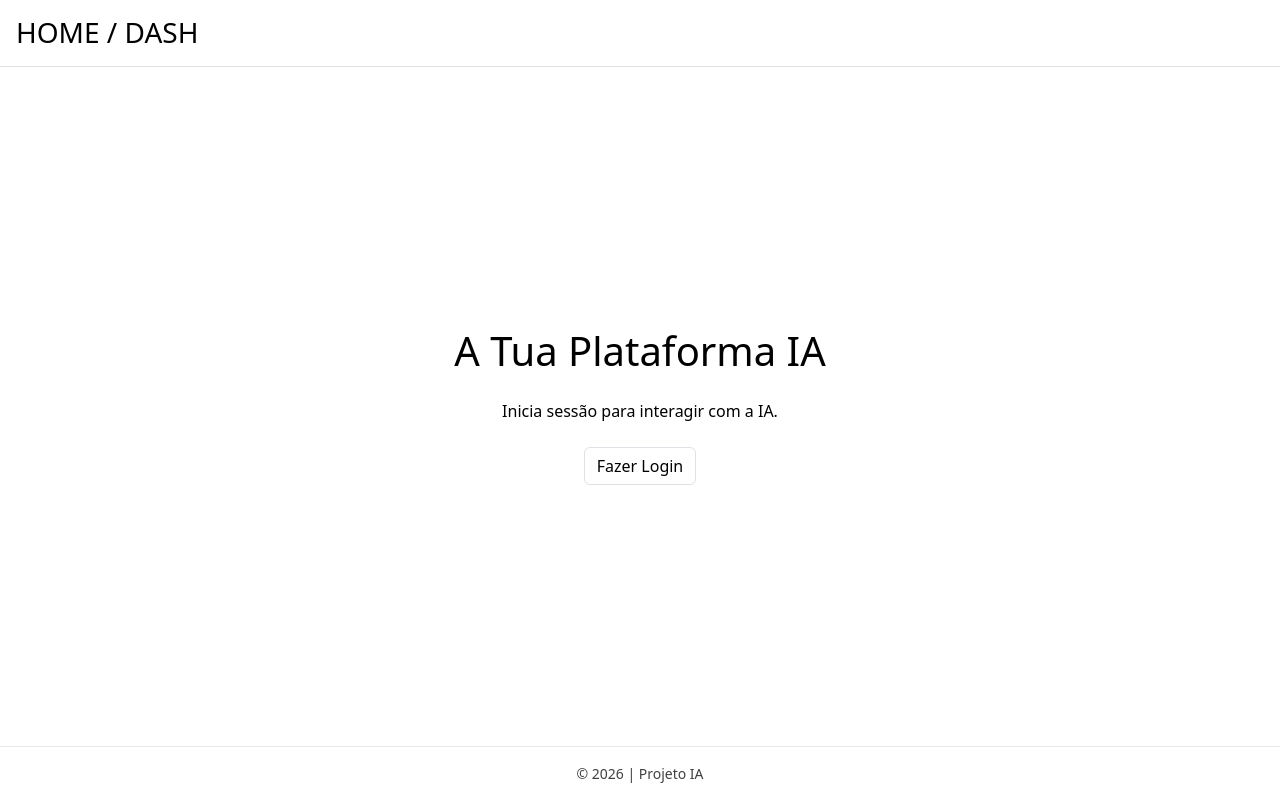
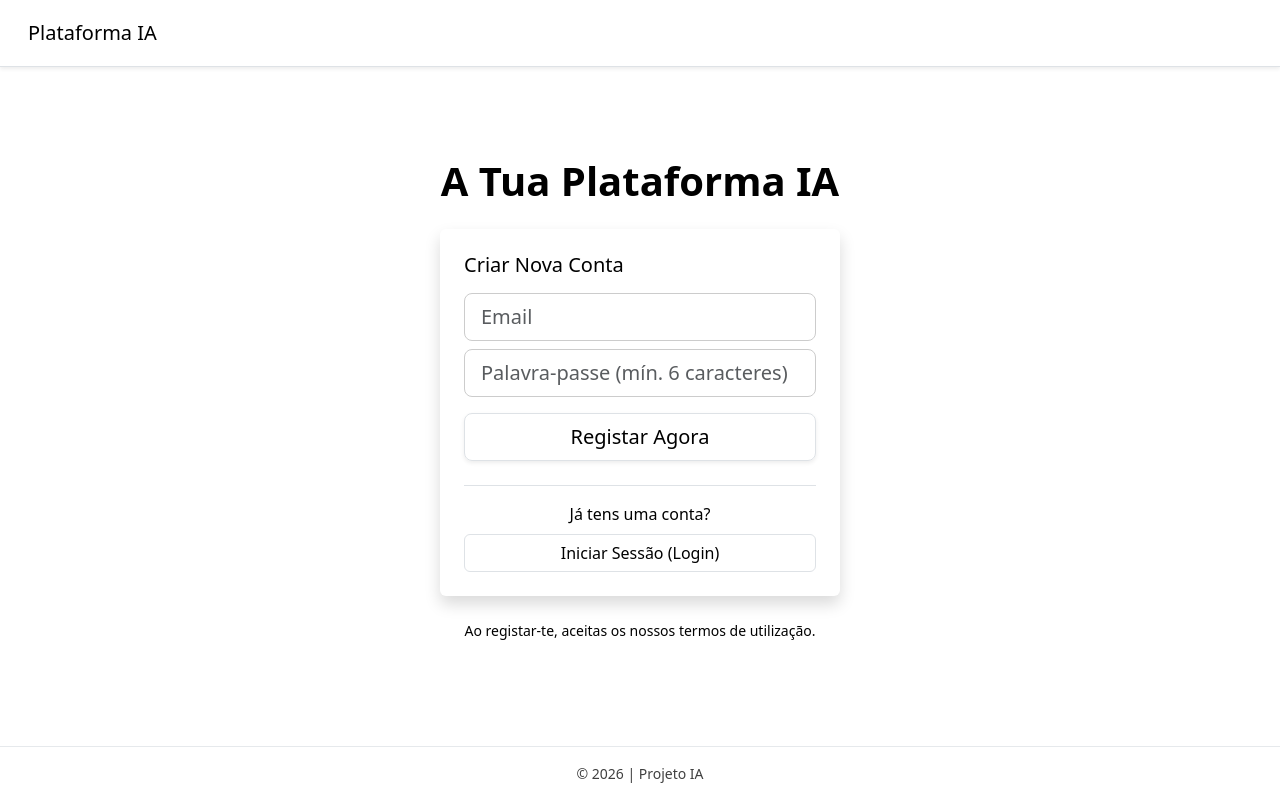
Before and after one commit to RossanaKK/projeto-ia, a React (Vite) app: page / in a window 1280 px wide. Built offline with nearby package versions, Linux system fonts and the light colour scheme; no server answers; the HTML template or start-up script is replaced by a standard one.

Commit message:
reestruturação de componentes

```diff
--- a/src/components/Header.tsx
+++ b/src/components/Header.tsx
@@ -1,32 +1,38 @@
-import { useContext } from 'react';
 import { useNavigate } from 'react-router-dom';
-import { signOut } from "firebase/auth";
-import { auth } from "../config/firebase";
-import { ChatContext } from '../App'; // Importamos o contexto
+import { signOut } from 'firebase/auth';
+import { auth } from '../config/firebase';
 
-export default function Header() {
+export default function Header({ userEmail }: { userEmail: string | null }) {
   const navigate = useNavigate();
-  const user = auth.currentUser;
-  const { setPerguntas, setRespostas } = useContext(ChatContext);
+
   const handleLogout = async () => {
     try {
       await signOut(auth);
-      setPerguntas([]);
-      setRespostas(["Olá! Como posso ajudar hoje?"]);
-      navigate('/login', { replace: true });
+      navigate('/');
     } catch (error) {
       console.error("Erro ao sair:", error);
     }
   };
+
   return (
-    <header className="d-flex justify-content-between p-3 border-bottom">
-      <h3 className="m-0">HOME / DASH</h3>
-      {user && (
-        <div>
-          <span className="me-3 text-secondary">{user.email}</span>
-          <button onClick={handleLogout} className="btn btn-danger btn-sm">Sair</button>
+    <header className="navbar border-bottom shadow-sm p-3">
+      <div className="container-fluid">
+        <span className="navbar-brand mb-0 h1">Plataforma IA</span>
+
+        <div className="d-flex align-items-center gap-3">
+          {userEmail && (
+            <>
+              <span className="small text-muted">{userEmail}</span>
+              <button
+                onClick={handleLogout}
+                className="btn btn-danger btn-sm"
+              >
+                Sair
+              </button>
+            </>
+          )}
         </div>
-      )}
+      </div>
     </header>
   );
 }
--- a/src/components/Home.tsx
+++ b/src/components/Home.tsx
@@ -1,4 +1,7 @@
-import { Link } from 'react-router-dom';
+import { useState } from 'react';
+import { Link, useNavigate } from 'react-router-dom';
+import { createUserWithEmailAndPassword } from 'firebase/auth';
+import { auth } from '../config/firebase';
 import Header from './Header';
 import Footer from './Footer';
 
@@ -7,25 +10,89 @@ interface HomeProps {
 }
 
 export default function Home({ userEmail }: HomeProps) {
+  const [email, setEmail] = useState('');
+  const [password, setPassword] = useState('');
+  const [error, setError] = useState('');
+  const navigate = useNavigate();
+
+  const handleRegister = async (e: React.FormEvent) => {
+    e.preventDefault();
+    setError('');
+    try {
+      await createUserWithEmailAndPassword(auth, email, password);
+    } catch (err: any) {
+      if (err.code === 'auth/email-already-in-use') {
+        setError("Este email já está registado. Tenta fazer login.");
+      } else {
+        setError("Erro: " + err.message);
+      }
+    }
+  };
+
   return (
     <div className="d-flex flex-column vh-100">
       <Header userEmail={userEmail} />
-      <main className="text-center d-flex flex-column justify-content-center flex-grow-1">
-        <h1 className="mb-4">A Tua Plataforma IA</h1>
+      <main className="text-center d-flex flex-column justify-content-center flex-grow-1 p-4">
+        <h1 className="mb-4 fw-bold">A Tua Plataforma IA</h1>
+        {userEmail ? (
 
-        {userEmail ? (
-          <div>
-            <p className="mb-4">Sessão iniciada como: <b>{userEmail}</b></p>
-            <Link to="/chat" className="btn btn-primary me-2">Chat</Link>
-            <Link to="/dashboard" className="btn btn-secondary">Dashboard</Link>
+          <div className="py-4">
+            <p className="lead mb-4">Sessão ativa: <span className="badge bg-primary">{userEmail}</span></p>
+            <div className="d-flex justify-content-center gap-3">
+              <Link to="/chat" className="btn btn-primary btn-lg shadow-sm px-5">Chat</Link>
+              <Link to="/dashboard" className="btn btn-outline-secondary btn-lg shadow-sm px-5">Dashboard</Link>
+            </div>
           </div>
         ) : (
-          <div>
-            <p className="mb-4">Inicia sessão para interagir com a IA.</p>
-            <Link to="/login" className="btn btn-primary">Fazer Login</Link>
+
+          <div className="mx-auto" style={{ maxWidth: '400px', width: '100%' }}>
+            <div className="card shadow border-0 p-4">
+              <h3 className="h5 mb-3 text-start">Criar Nova Conta</h3>
+
+              <form onSubmit={handleRegister}>
+                <div className="mb-2">
+                  <input
+                    type="email"
+                    className="form-control form-control-lg"
+                    placeholder="Email"
+                    value={email}
+                    onChange={(e) => setEmail(e.target.value)}
+                    required
+                  />
+                </div>
+                <div className="mb-3">
+                  <input
+                    type="password"
+                    className="form-control form-control-lg"
+                    placeholder="Palavra-passe (mín. 6 caracteres)"
+                    value={password}
+                    onChange={(e) => setPassword(e.target.value)}
+                    required
+                  />
+                </div>
+
+                {error && <div className="alert alert-danger p-2 small mb-3">{error}</div>}
+
+                <button type="submit" className="btn btn-success btn-lg w-100 mb-3 shadow-sm">
+                  Registar Agora
+                </button>
+              </form>
+
+              <div className="pt-3 border-top mt-2">
+                <p className="text-muted mb-2">Já tens uma conta?</p>
+                <Link to="/login" className="btn btn-outline-primary w-100">
+                  Iniciar Sessão (Login)
+                </Link>
+              </div>
+            </div>
+
+            <p className="mt-4 text-muted small">
+              Ao registar-te, aceitas os nossos termos de utilização.
+            </p>
           </div>
         )}
       </main>
+
       <Footer />
     </div>
   );
```
